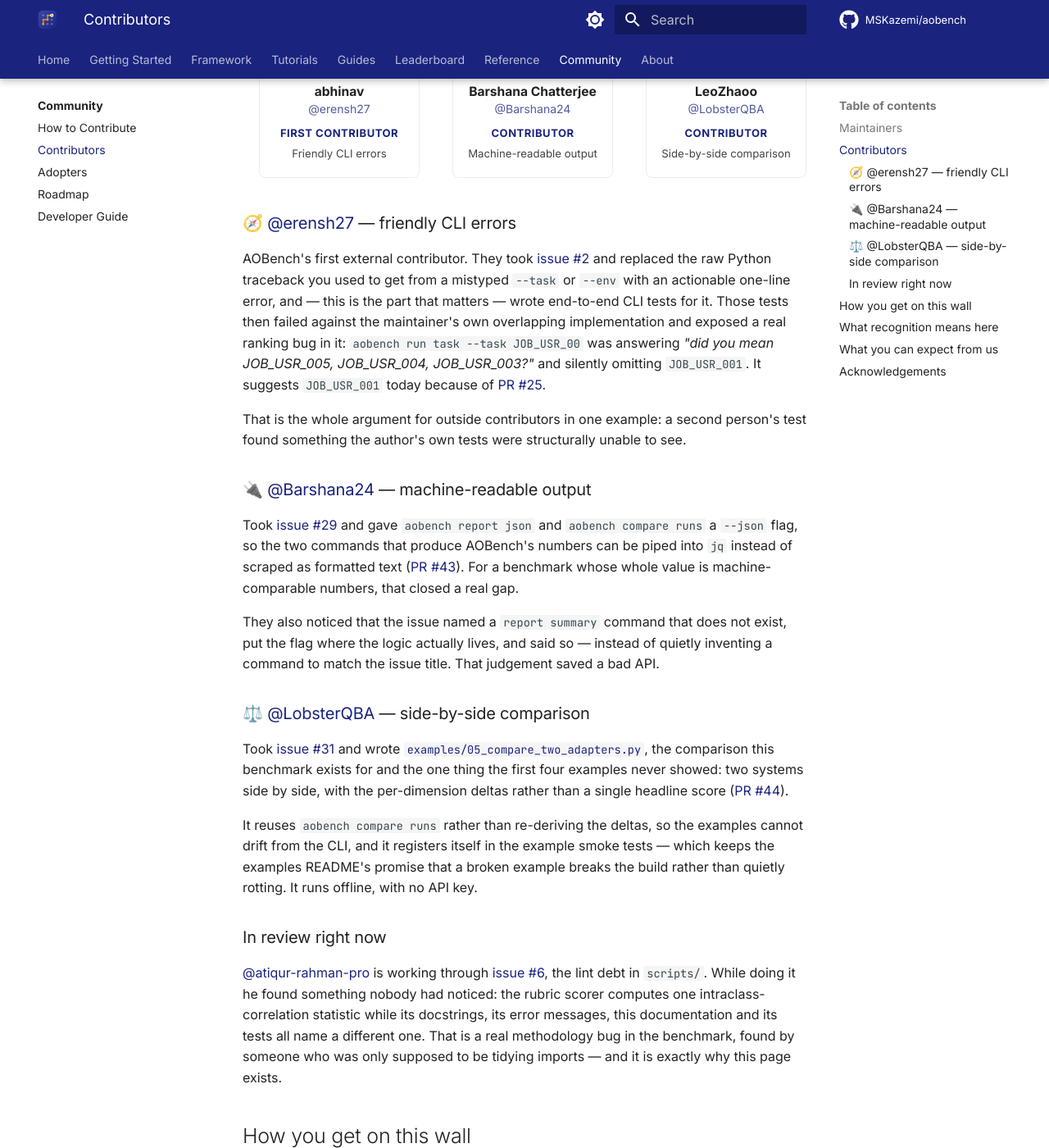
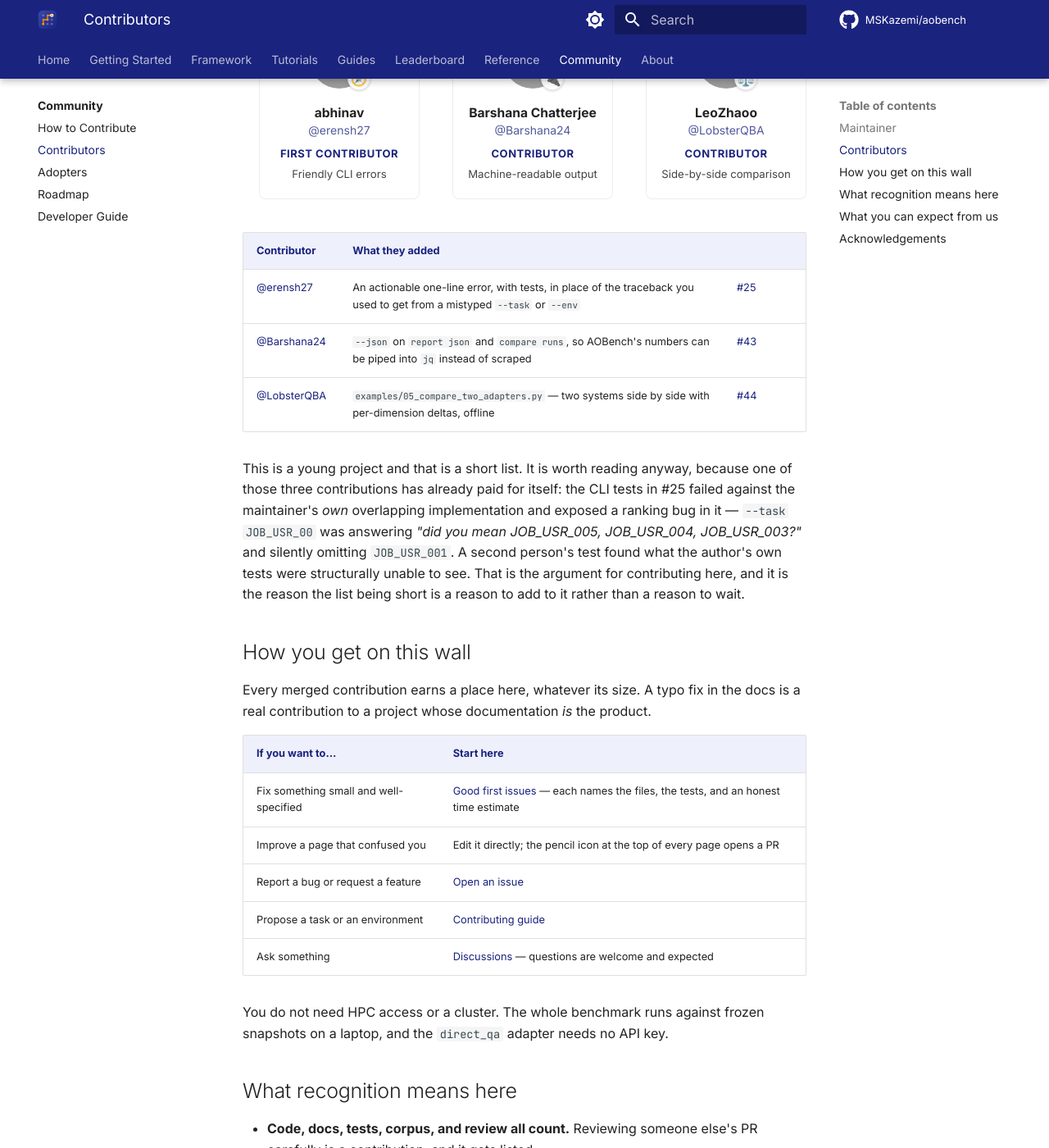
Before and after one commit to Barshana24/aobench, an MkDocs documentation site: the page built from docs/about/contributors.md, in a window 1280 px wide and 1400 px high, scrolled down 1055 px, cut to the strip 0-1400 px from the top of the window. Shown: the whole strip at 82% size. Built offline with MkDocs 1.6.1 and Material for MkDocs 9.7.7, drawn with Linux system fonts in a browser that asks for light colours; comment, search, counter and statistics services are not loaded; the version menu is left out; some of the changed text lies outside the part shown; grey boxes are pictures that could not be loaded.

Commit message:
docs(community): scale the contributor wall back to what the project actually is
Two corrections to c3d7606.

Andrea Bartolini's card is removed. He is a co-author of AOBench and is listed
as one in CITATION.cff, codemeta.json, .zenodo.json and the citation page --
that is established by the paper. Being labelled a *maintainer* of the
repository, with a role characterisation ('Scientific direction') that nobody
asked him about, is a different claim, and it is not one to make on someone
else's behalf on a public page. The page now points at the citation record for
authorship instead. It can go back if he says he wants it there.

The three per-contributor essays collapse to one table row each plus the PR
link. Three contributors with one merged PR each, given a section apiece, reads
as a project performing more scale than it has, and a recognition page that
overstates is worth less than one that does not. The single point worth keeping
is kept: #25's tests failed against the maintainer's own overlapping
implementation and found a ranking bug in it, which is the honest argument for
contributing here and does not need three examples to make.

The 'In review right now' block goes too -- crediting an unmerged PR on the
recognition page pre-empts a review that is still open.

Verified: `mkdocs build --strict` exit 0; check_facts, gen_catalog --check and
seo_check all exit 0; four cards render, Andrea's is gone.

```diff
--- a/docs/about/contributors.md
+++ b/docs/about/contributors.md
@@ -6,7 +6,7 @@
 question that exposed an unclear page, every "this crashed for me" is that checking. This
 page is where those people are named.
 
-## Maintainers
+## Maintainer
 
 <ul class="wall">
 <li>
@@ -19,20 +19,12 @@
   <span class="wall-role">Maintainer</span>
   <span class="wall-tag">Benchmark, scorers, corpus</span>
 </li>
-<li>
-  <span class="wall-avatar">
-    <span class="wall-initials" aria-hidden="true">AB</span>
-    <span class="wall-badge" aria-hidden="true">🎓</span>
-  </span>
-  <span class="wall-name">Andrea Bartolini</span>
-  <span class="wall-handle"><a href="https://orcid.org/0000-0002-1148-2450">ORCID</a></span>
-  <span class="wall-role">Maintainer</span>
-  <span class="wall-tag">Scientific direction</span>
-</li>
 </ul>
 
-Both at the Department of Electrical, Electronic and Information Engineering (DEI),
-University of Bologna.
+Department of Electrical, Electronic and Information Engineering (DEI), University of
+Bologna. AOBench's authors for citation purposes — including co-author Andrea Bartolini —
+are listed in [Cite AOBench](citation.md) and in
+[`CITATION.cff`](https://github.com/MSKazemi/aobench/blob/main/CITATION.cff).
 
 ## Contributors
 
@@ -72,54 +64,19 @@
 </li>
 </ul>
 
-### 🧭 [@erensh27](https://github.com/erensh27) — friendly CLI errors
+| Contributor | What they added | |
+|---|---|---|
+| [@erensh27](https://github.com/erensh27) | An actionable one-line error, with tests, in place of the traceback you used to get from a mistyped `--task` or `--env` | [#25](https://github.com/MSKazemi/aobench/pull/25) |
+| [@Barshana24](https://github.com/Barshana24) | `--json` on `report json` and `compare runs`, so AOBench's numbers can be piped into `jq` instead of scraped | [#43](https://github.com/MSKazemi/aobench/pull/43) |
+| [@LobsterQBA](https://github.com/LobsterQBA) | `examples/05_compare_two_adapters.py` — two systems side by side with per-dimension deltas, offline | [#44](https://github.com/MSKazemi/aobench/pull/44) |
 
-AOBench's first external contributor. They took
-[issue #2](https://github.com/MSKazemi/aobench/issues/2) and replaced the raw Python
-traceback you used to get from a mistyped `--task` or `--env` with an actionable one-line
-error, and — this is the part that matters — wrote end-to-end CLI tests for it. Those tests
-then failed against the maintainer's own overlapping implementation and exposed a real
-ranking bug in it: `aobench run task --task JOB_USR_00` was answering *"did you mean
-JOB_USR_005, JOB_USR_004, JOB_USR_003?"* and silently omitting `JOB_USR_001`. It suggests
-`JOB_USR_001` today because of [PR #25](https://github.com/MSKazemi/aobench/pull/25).
-
-That is the whole argument for outside contributors in one example: a second person's test
-found something the author's own tests were structurally unable to see.
-
-### 🔌 [@Barshana24](https://github.com/Barshana24) — machine-readable output
-
-Took [issue #29](https://github.com/MSKazemi/aobench/issues/29) and gave `aobench report
-json` and `aobench compare runs` a `--json` flag, so the two commands that produce AOBench's
-numbers can be piped into `jq` instead of scraped as formatted text
-([PR #43](https://github.com/MSKazemi/aobench/pull/43)). For a benchmark whose whole value
-is machine-comparable numbers, that closed a real gap.
-
-They also noticed that the issue named a `report summary` command that does not exist, put
-the flag where the logic actually lives, and said so — instead of quietly inventing a
-command to match the issue title. That judgement saved a bad API.
-
-### ⚖️ [@LobsterQBA](https://github.com/LobsterQBA) — side-by-side comparison
-
-Took [issue #31](https://github.com/MSKazemi/aobench/issues/31) and wrote
-[`examples/05_compare_two_adapters.py`](https://github.com/MSKazemi/aobench/blob/main/examples/05_compare_two_adapters.py),
-the comparison this benchmark exists for and the one thing the first four examples never
-showed: two systems side by side, with the per-dimension deltas rather than a single
-headline score ([PR #44](https://github.com/MSKazemi/aobench/pull/44)).
-
-It reuses `aobench compare runs` rather than re-deriving the deltas, so the examples cannot
-drift from the CLI, and it registers itself in the example smoke tests — which keeps the
-examples README's promise that a broken example breaks the build rather than quietly
-rotting. It runs offline, with no API key.
-
-### In review right now
-
-[@atiqur-rahman-pro](https://github.com/atiqur-rahman-pro) is working through
-[issue #6](https://github.com/MSKazemi/aobench/issues/6), the lint debt in `scripts/`. While
-doing it he found something nobody had noticed: the rubric scorer computes one
-intraclass-correlation statistic while its docstrings, its error messages, this
-documentation and its tests all name a different one. That is a real methodology bug in the
-benchmark, found by someone who was only supposed to be tidying imports — and it is exactly
-why this page exists.
+This is a young project and that is a short list. It is worth reading anyway, because one
+of those three contributions has already paid for itself: the CLI tests in #25 failed
+against the maintainer's *own* overlapping implementation and exposed a ranking bug in it —
+`--task JOB_USR_00` was answering *"did you mean JOB_USR_005, JOB_USR_004, JOB_USR_003?"*
+and silently omitting `JOB_USR_001`. A second person's test found what the author's own
+tests were structurally unable to see. That is the argument for contributing here, and it
+is the reason the list being short is a reason to add to it rather than a reason to wait.
 
 ## How you get on this wall
 
```
